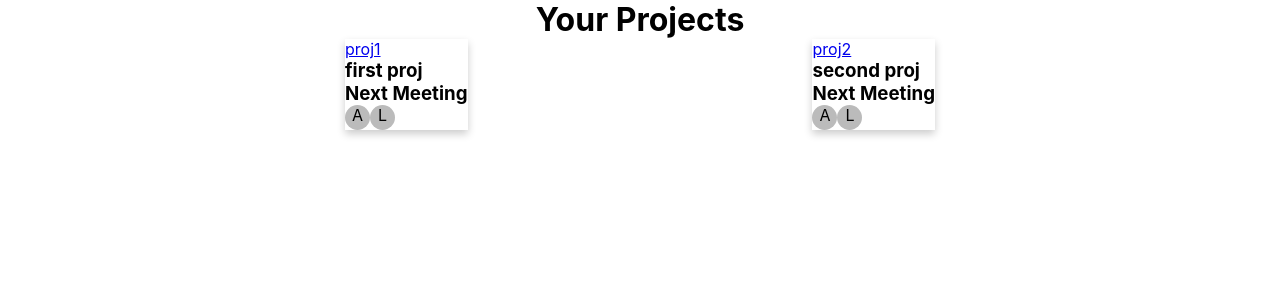
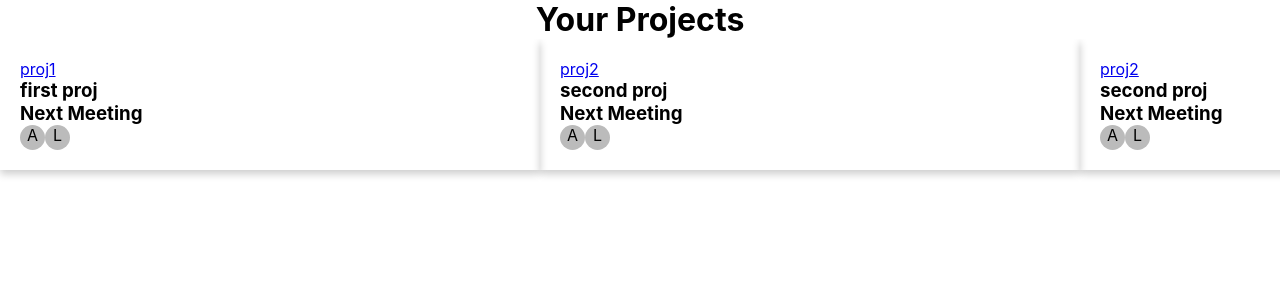
Before and after one commit to leanmiguel/Sprint, a React (Create React App) app in the folder frontend/: page / in a window 1280 px wide. Shown: the top 300 px of the page. Built offline with nearby package versions, Linux system fonts and the light colour scheme; no server answers.

Commit message:
scrollable cards

```diff
--- a/frontend/src/components/Home/Home.js
+++ b/frontend/src/components/Home/Home.js
@@ -2,7 +2,7 @@ import React, { useState } from "react";
 
 //styled components
 
-import { ProjectsContainer, Header } from "./Home.styles"
+import { ProjectsContainer, Header ,AddContainer} from "./Home.styles"
 
 //placeholder for fetching projects
 
@@ -20,6 +20,7 @@ const Home = () => {
         {projects.map(proj => (
           <Project key={proj.title} data={proj} />
         ))}
+      <AddContainer>hi</AddContainer>
       </ProjectsContainer>
     </>
   );
--- a/frontend/src/components/Home/Home.styles.js
+++ b/frontend/src/components/Home/Home.styles.js
@@ -1,9 +1,20 @@
-import styled from "styled-components"
+import styled from 'styled-components'
 
 export const ProjectsContainer = styled.div`
-  display: flex;
-  justify-content: space-evenly;
+	height: 100%;
+	white-space: nowrap;
+	box-sizing: border-box;
+	min-width: 100%;
+	overflow-x: scroll;
 `
-export const Header = styled.h1`
-  text-align: center;
+export const Header = styled.h1`text-align: center;`
+
+export const AddContainer = styled.div`
+	display: inline-block;
+	flex-direction: column;
+	box-shadow: 0 4px 8px 0 rgba(0, 0, 0, 0.2);
+	transition: 0.3s;
+	padding: 20px;
+	width: 500px;
+	flex-shrink: 0;
 `
--- a/frontend/src/components/Home/Project.styles.js
+++ b/frontend/src/components/Home/Project.styles.js
@@ -1,12 +1,14 @@
-import styled from "styled-components"
+import styled from 'styled-components'
 
 export const ProjectContainer = styled.div`
-  display: flex;
+	display: inline-block;
 	flex-direction: column;
 	box-shadow: 0 4px 8px 0 rgba(0, 0, 0, 0.2);
 	transition: 0.3s;
+	padding: 20px;
+	width: 500px;
+	flex-shrink: 0;
 `
-
 export const UsersContainer = styled.div`
 	display: flex;
 	flex-direction: row;
--- a/frontend/src/index.css
+++ b/frontend/src/index.css
@@ -2,9 +2,8 @@ html,
 body,
 * {
 	margin: 0;
-  font-family: -apple-system, BlinkMacSystemFont, "Segoe UI", "Roboto", "Oxygen",
-    "Ubuntu", "Cantarell", "Fira Sans", "Droid Sans", "Helvetica Neue",
-    sans-serif;
+	font-family: -apple-system, BlinkMacSystemFont, "Segoe UI", "Roboto", "Oxygen", "Ubuntu", "Cantarell", "Fira Sans",
+		"Droid Sans", "Helvetica Neue", sans-serif;
 	-webkit-font-smoothing: antialiased;
 	-moz-osx-font-smoothing: grayscale;
 }
@@ -14,7 +13,7 @@ html {
 }
 
 body {
-  min-height: 100%;
+	height: 100%;
 }
 
 #root {
@@ -24,6 +23,5 @@ body {
 }
 
 code {
-  font-family: source-code-pro, Menlo, Monaco, Consolas, "Courier New",
-    monospace;
+	font-family: source-code-pro, Menlo, Monaco, Consolas, "Courier New", monospace;
 }
--- a/frontend/src/json/projects.json
+++ b/frontend/src/json/projects.json
@@ -1,26 +1,46 @@
-[{
-    "id":"12345",
-    "title":"proj1",
-    "description":"first proj",
-    "users":[
-        {"userId":"1",
-         "name":"Arthur"
+[
+	{
+		"id": "12345",
+		"title": "proj1",
+		"description": "first proj",
+		"users": [
+			{
+				"userId": "1",
+				"name": "Arthur"
 			},
-        {"userId":"2",
-         "name":"Lean"
+			{
+				"userId": "2",
+				"name": "Lean"
 			}
 		]
 	},
 	{
-    "id":"12346",
-    "title":"proj2",
-    "description":"second proj",
-    "users":[
-        {"userId":"1",
-         "name":"Arthur"
+		"id": "12346",
+		"title": "proj2",
+		"description": "second proj",
+		"users": [
+			{
+				"userId": "1",
+				"name": "Arthur"
 			},
-        {"userId":"2",
-         "name":"Lean"
+			{
+				"userId": "2",
+				"name": "Lean"
+			}
+		]
+	},
+	{
+		"id": "12346",
+		"title": "proj2",
+		"description": "second proj",
+		"users": [
+			{
+				"userId": "1",
+				"name": "Arthur"
+			},
+			{
+				"userId": "2",
+				"name": "Lean"
 			}
 		]
 	}
```
Lines whose indentation alone changed are shown as unchanged.
